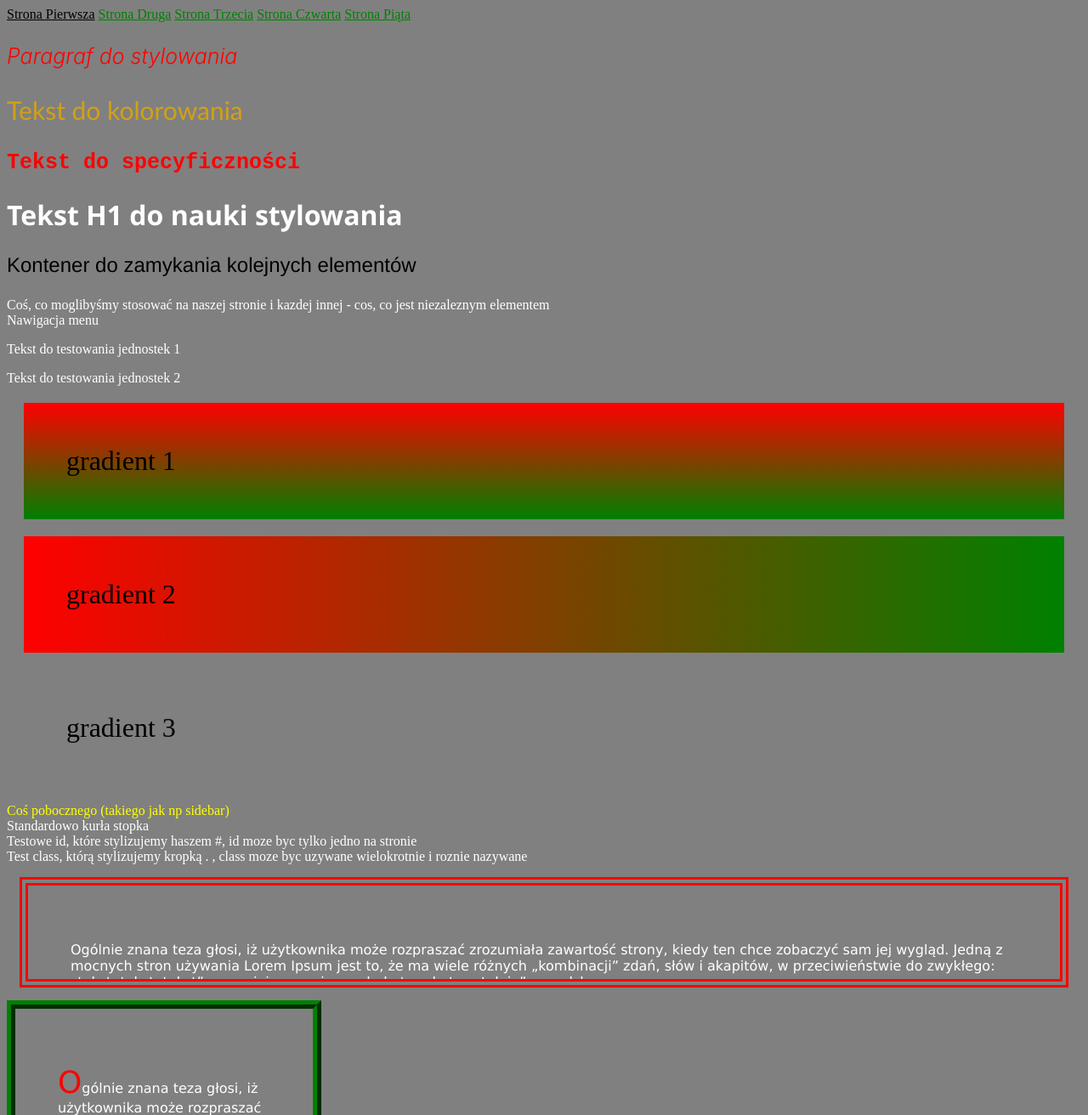
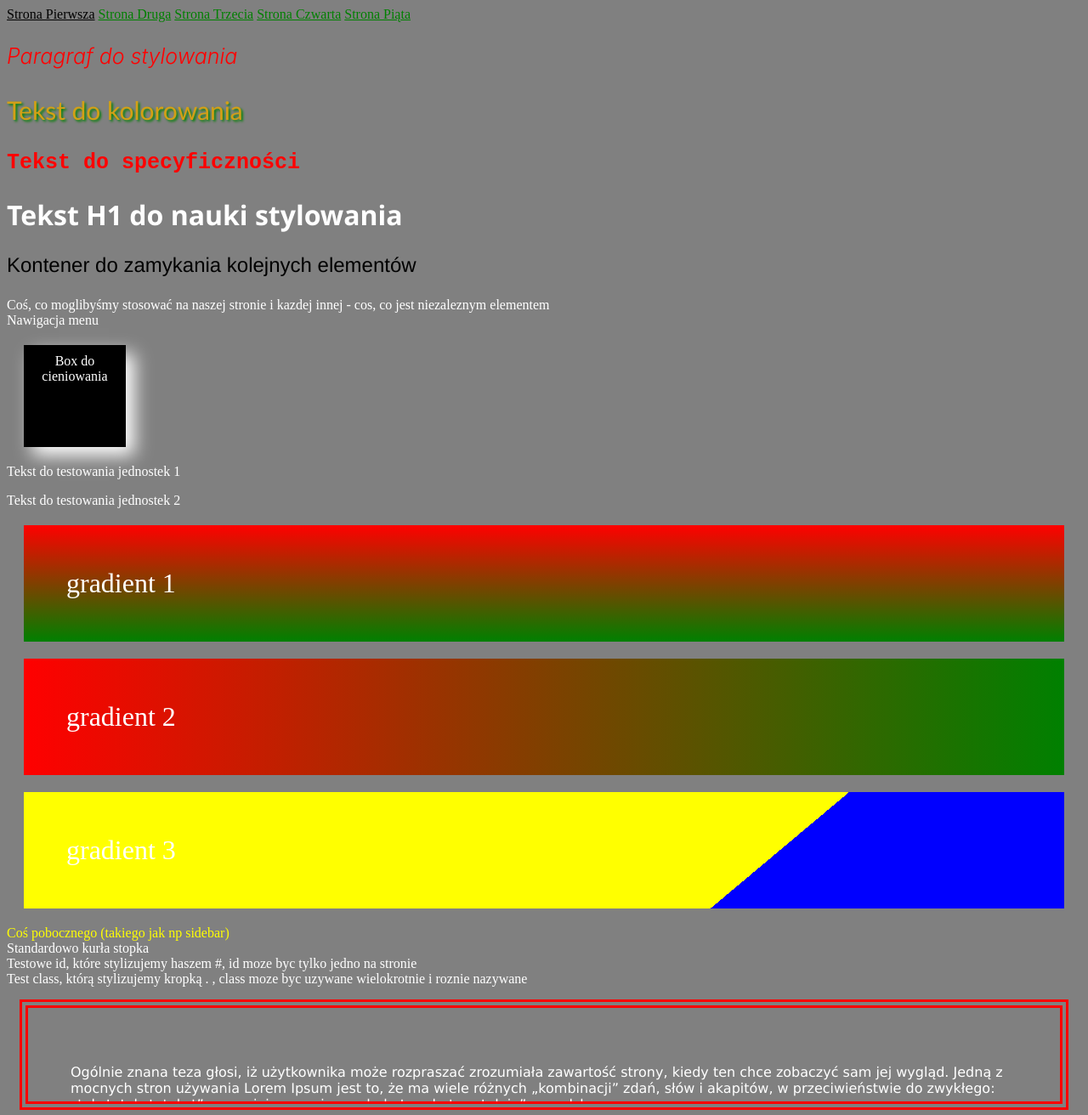
Before and after one commit to kacperwalter/code-notes, a PHP site: page /notatki.html in a window 1280 px wide. Shown: the top 1312 px of the page at 85% size. Run offline with PHP 8.4, Linux system fonts and the light colour scheme.

Commit message:
cieniowanie

```diff
--- a/HTML/notatki.html
+++ b/HTML/notatki.html
@@ -45,6 +45,12 @@
     <nav>
         Nawigacja menu
     </nav>
+
+    <aside>
+        <div class="cieniowanie1">
+            Box do cieniowania
+        </div>
+    </aside>
 
     <article>
         <p class="jednostki1">Tekst do testowania jednostek 1</p>
--- a/HTML/style.css
+++ b/HTML/style.css
@@ -58,6 +58,7 @@ h2 {
     font-size: 30px;
     /* color: rgb(124,123,4) */  /* RGB */
     color: #d3a015 ;  /* hex */
+    text-shadow: 2px 2px 3px green;
 }
 
 
@@ -204,6 +205,7 @@ body header .paragraf3 {
     font-size: 200%;
     color: black;
     background-image: linear-gradient(red, green);
+    color: white;
 }
 
 /* ustawienie gradientu wg stron itp */
@@ -213,6 +215,7 @@ body header .paragraf3 {
     font-size: 200%;
     color: black;
     background-image: linear-gradient(to right, red, green);
+    color: white;
 }
 
 /* ustawienie gradientu wg stopni */
@@ -222,9 +225,22 @@ body header .paragraf3 {
     margin: 20px;
     font-size: 200%;
     color: black;
-    background-image: linear-gradient(50deg, yellow 70%, blue 30%gdf);
+    background-image: linear-gradient(500deg, yellow 70%, blue 30%);
+    color: white;
 }
 
 
 
+
 /* CIENIE */
+
+.cieniowanie1 {
+    background-color: black;
+    width: 100px;
+    height: 100px;
+    margin: 20px;
+    padding: 10px;
+    color: white;
+    box-shadow: 10px 10px 20px white;
+    text-align: center;
+}
```
